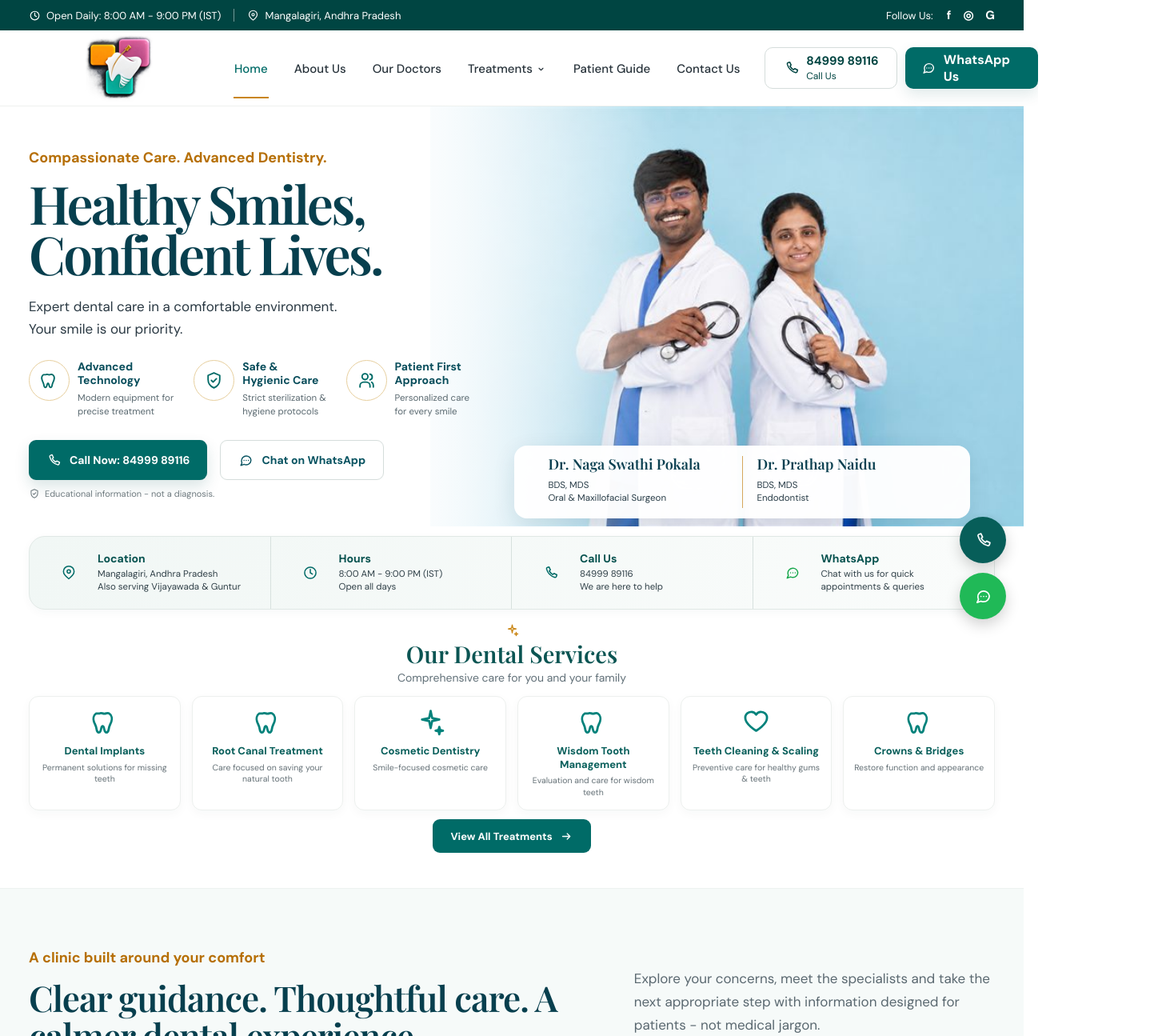
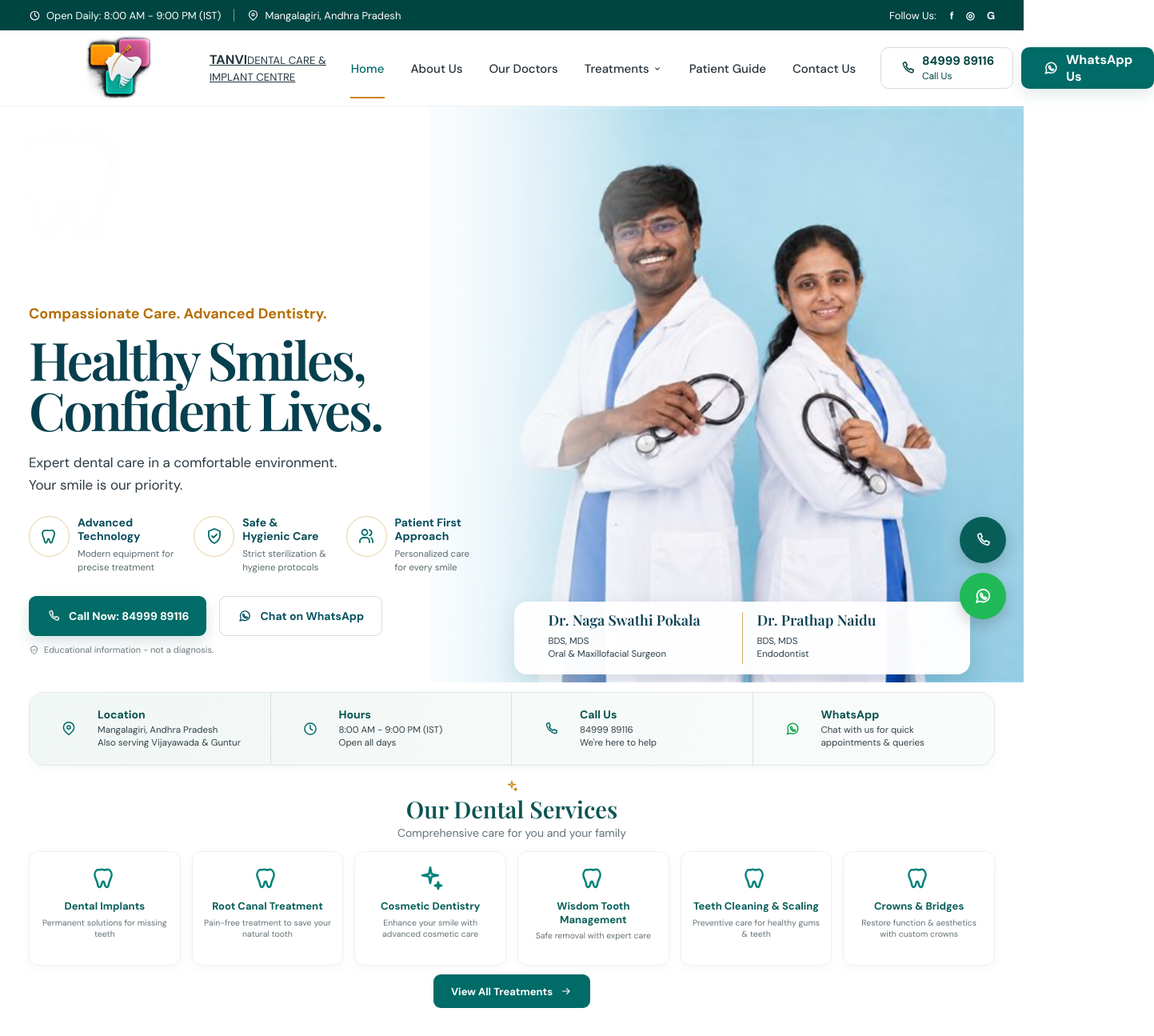
Before and after one commit to Mr-Nani-dm/Tanvi-Dental-Care, a Next.js app: page / in a window 1280 px wide. Shown: the top 1295 px of the page at 80% size, 1443 px wide, since content can reach past the window. Built offline with nearby package versions, Linux system fonts and the light colour scheme.

Commit message:
Reconstruct homepage to closely match approved visual reference

```diff
--- a/src/app/page.tsx
+++ b/src/app/page.tsx
@@ -10,93 +10,66 @@ function Icon({ name, size = 20 }: { name: string; size?: number }) {
     clock: <><circle cx="12" cy="12" r="8.5" /><path d="M12 7v5l3.2 2" /></>,
     pin: <><path d="M20 10c0 5-8 11-8 11S4 15 4 10a8 8 0 1 1 16 0Z" /><circle cx="12" cy="10" r="2.5" /></>,
     phone: <path d="M6.7 3.9 9 3.2l2.1 4.4-1.7 1.7a15.2 15.2 0 0 0 5.3 5.3l1.7-1.7 4.4 2.1-.7 2.4a2 2 0 0 1-2.3 1.4A17.8 17.8 0 0 1 5.3 6.2a2 2 0 0 1 1.4-2.3Z" />,
-    message: <><path d="M20 11.5a7.5 7.5 0 0 1-7.5 7.5c-1.2 0-2.4-.3-3.4-.8L4 20l1.8-4.2a7.4 7.4 0 0 1-.8-3.3A7.5 7.5 0 0 1 12.5 5 7.5 7.5 0 0 1 20 11.5Z" /><path d="M9 12h.01M12.5 12h.01M16 12h.01" /></>,
+    whatsapp: <><path d="M20.2 11.7a7.8 7.8 0 0 1-11.5 6.8L4 20l1.6-4.5A7.8 7.8 0 1 1 20.2 11.7Z" /><path d="M9 9.3c.3-.6.6-.6.9-.6h.5c.2 0 .4.1.5.4l.7 1.6c.1.2.1.4-.1.6l-.5.6c.6 1 1.4 1.7 2.5 2.2l.7-.7c.2-.2.4-.2.6-.1l1.5.7c.3.1.4.3.3.6-.2.8-.8 1.4-1.6 1.4-1.1 0-2.7-.8-4-2-1.3-1.2-2.3-2.8-2.3-3.8 0-.3.1-.6.3-.9Z" /></>,
     chevron: <path d="m8 10 4 4 4-4" />,
     arrow: <path d="M5 12h13M13 7l5 5-5 5" />,
     shield: <><path d="M12 3 19 6v5c0 4.5-3 8.2-7 10-4-1.8-7-5.5-7-10V6l7-3Z" /><path d="m9 12 2 2 4-4" /></>,
     users: <><path d="M16 20v-1.5a4.5 4.5 0 0 0-4.5-4.5h-3A4.5 4.5 0 0 0 4 18.5V20" /><circle cx="10" cy="7.5" r="3.5" /><path d="M16 4.5a3.5 3.5 0 0 1 0 6.8M18 14.2a4.5 4.5 0 0 1 2 3.8V20" /></>,
     tooth: <path d="M8.1 5.1c1.4-.9 2.2.2 3.9.2s2.5-1.1 3.9-.2c2.2 1.4 2.5 4.4 1.8 6.5-.7 2.2-1.7 3.2-2.1 5.9-.2 1.4-.7 3-1.9 3s-1.5-1.3-2-3.5c-.2-.9-.5-1.7-1.1-1.7s-.9.8-1.1 1.7c-.5 2.2-.8 3.5-2 3.5-1.2 0-1.7-1.6-1.9-3-.4-2.7-1.4-3.7-2.1-5.9-.7-2.1-.4-5.1 1.8-6.5Z" />,
     sparkle: <><path d="m12 3 1.2 5.8L19 10l-5.8 1.2L12 17l-1.2-5.8L5 10l5.8-1.2L12 3Z" /><path d="m19 16 .6 2.4L22 19l-2.4.6L19 22l-.6-2.4L16 19l2.4-.6L19 16Z" /></>,
-    heart: <path d="M20.8 8.8c0 5.2-8.8 10.3-8.8 10.3S3.2 14 3.2 8.8A4.8 4.8 0 0 1 12 6a4.8 4.8 0 0 1 8.8 2.8Z" />,
   };
   return <svg {...common}>{paths[name] ?? paths.tooth}</svg>;
 }
 
 const services = [
   ["Dental Implants", "Permanent solutions for missing teeth", "tooth"],
-  ["Root Canal Treatment", "Care focused on saving your natural tooth", "tooth"],
-  ["Cosmetic Dentistry", "Smile-focused cosmetic care", "sparkle"],
-  ["Wisdom Tooth Management", "Evaluation and care for wisdom teeth", "tooth"],
-  ["Teeth Cleaning & Scaling", "Preventive care for healthy gums & teeth", "heart"],
-  ["Crowns & Bridges", "Restore function and appearance", "tooth"],
+  ["Root Canal Treatment", "Pain-free treatment to save your natural tooth", "tooth"],
+  ["Cosmetic Dentistry", "Enhance your smile with advanced cosmetic care", "sparkle"],
+  ["Wisdom Tooth Management", "Safe removal with expert care", "tooth"],
+  ["Teeth Cleaning & Scaling", "Preventive care for healthy gums & teeth", "tooth"],
+  ["Crowns & Bridges", "Restore function & aesthetics with custom crowns", "tooth"],
 ] as const;
 
 function Button({ href, children, variant = "primary", icon }: { href: string; children: ReactNode; variant?: "primary" | "secondary"; icon?: string }) {
-  return <a className={`btn btn-${variant}`} href={href}>{icon && <Icon name={icon} size={19} />}<span>{children}</span></a>;
+  return <a className={`btn btn-${variant}`} href={href}>{icon && <Icon name={icon} size={18} />}<span>{children}</span></a>;
 }
 
 export default function HomePage() {
   return (
     <main>
-      <div className="topbar">
-        <div className="container topbar-inner">
-          <div className="topbar-left"><span><Icon name="clock" size={15} />Open Daily: 8:00 AM - 9:00 PM (IST)</span><i /><span><Icon name="pin" size={15} />Mangalagiri, Andhra Pradesh</span></div>
-          <div className="socials"><span>Follow Us:</span><span aria-hidden="true">f</span><span aria-hidden="true">◎</span><span aria-hidden="true">G</span></div>
-        </div>
-      </div>
+      <div className="topbar"><div className="container topbar-inner"><div className="topbar-left"><span><Icon name="clock" size={15} />Open Daily: 8:00 AM - 9:00 PM (IST)</span><i /><span><Icon name="pin" size={15} />Mangalagiri, Andhra Pradesh</span></div><div className="socials"><span>Follow Us:</span><b>f</b><b>◎</b><b>G</b></div></div></div>
 
-      <header className="site-header">
-        <div className="container header-inner">
-          <a href="#home" className="brand"><img src="/images/tanvi-logo-web.png" alt="Tanvi Dental Care & Implant Centre" /></a>
-          <nav className="desktop-nav" aria-label="Primary navigation">
-            <a className="active" href="#home">Home</a><a href="#about">About Us</a><a href="#doctors">Our Doctors</a><a href="#services">Treatments <Icon name="chevron" size={15} /></a><a href="#guide">Patient Guide</a><a href="#contact">Contact Us</a>
-          </nav>
-          <div className="header-actions">
-            <a className="header-phone" href={PHONE_HREF}><Icon name="phone" size={20} /><span><strong>{PHONE}</strong><small>Call Us</small></span></a>
-            <a className="header-whatsapp" href={WHATSAPP_HREF}><Icon name="message" size={20} /><span>WhatsApp Us</span></a>
-          </div>
-          <button className="mobile-menu" type="button" aria-label="Open menu">☰</button>
-        </div>
-      </header>
+      <header className="site-header"><div className="container header-inner">
+        <a href="#home" className="brand" aria-label="Tanvi Dental Care & Implant Centre">
+          <img src="/images/tanvi-logo-web.png" alt="" />
+          <span className="brand-copy"><strong>TANVI</strong><small>DENTAL CARE &amp;<br />IMPLANT CENTRE</small></span>
+        </a>
+        <nav className="desktop-nav" aria-label="Primary navigation"><a className="active" href="#home">Home</a><a href="#about">About Us</a><a href="#doctors">Our Doctors</a><a href="#services">Treatments <Icon name="chevron" size={14} /></a><a href="#guide">Patient Guide</a><a href="#contact">Contact Us</a></nav>
+        <div className="header-actions"><a className="header-phone" href={PHONE_HREF}><Icon name="phone" size={20} /><span><strong>{PHONE}</strong><small>Call Us</small></span></a><a className="header-whatsapp" href={WHATSAPP_HREF}><Icon name="whatsapp" size={20} /><span>WhatsApp<br className="wide-break" /> Us</span></a></div>
+        <button className="mobile-menu" type="button" aria-label="Open menu">☰</button>
+      </div></header>
 
       <section className="hero" id="home">
-        <div className="hero-image-layer"><img src="/images/tanvi-doctors-web.jpg" alt="Tanvi Dental Care doctors" /></div>
+        <div className="hero-backdrop" aria-hidden="true"><div className="art-square art-orange" /><div className="art-square art-pink" /><div className="art-square art-teal" /><div className="art-tooth"><Icon name="tooth" size={190} /></div></div>
+        <div className="hero-image-layer"><img src="/images/tanvi-doctors-web.jpg" alt="Dr. Naga Swathi Pokala and Dr. Prathap Naidu" /></div>
         <div className="container hero-inner">
-          <div className="hero-copy">
-            <p className="eyebrow">Compassionate Care. Advanced Dentistry.</p>
-            <h1>Healthy Smiles,<br /><em>Confident Lives.</em></h1>
-            <p className="hero-lead">Expert dental care in a comfortable environment.<br />Your smile is our priority.</p>
-            <div className="hero-benefits">
-              <div className="benefit"><span className="benefit-icon"><Icon name="tooth" size={25} /></span><div><strong>Advanced<br />Technology</strong><small>Modern equipment for<br />precise treatment</small></div></div>
-              <div className="benefit"><span className="benefit-icon"><Icon name="shield" size={25} /></span><div><strong>Safe &amp;<br />Hygienic Care</strong><small>Strict sterilization &amp;<br />hygiene protocols</small></div></div>
-              <div className="benefit"><span className="benefit-icon"><Icon name="users" size={25} /></span><div><strong>Patient First<br />Approach</strong><small>Personalized care<br />for every smile</small></div></div>
-            </div>
-            <div className="hero-actions"><Button href={PHONE_HREF} icon="phone">Call Now: {PHONE}</Button><Button href={WHATSAPP_HREF} variant="secondary" icon="message">Chat on WhatsApp</Button></div>
-            <p className="disclaimer"><Icon name="shield" size={14} />Educational information - not a diagnosis.</p>
-          </div>
-          <div className="hero-doctor-space" aria-hidden="true" />
+          <div className="hero-copy"><p className="eyebrow">Compassionate Care. Advanced Dentistry.</p><h1>Healthy Smiles,<br /><em>Confident Lives.</em></h1><p className="hero-lead">Expert dental care in a comfortable environment.<br />Your smile is our priority.</p>
+            <div className="hero-benefits"><div className="benefit"><span className="benefit-icon"><Icon name="tooth" size={24} /></span><div><strong>Advanced<br />Technology</strong><small>Modern equipment for<br />precise treatment</small></div></div><div className="benefit"><span className="benefit-icon"><Icon name="shield" size={24} /></span><div><strong>Safe &amp;<br />Hygienic Care</strong><small>Strict sterilization &amp;<br />hygiene protocols</small></div></div><div className="benefit"><span className="benefit-icon"><Icon name="users" size={24} /></span><div><strong>Patient First<br />Approach</strong><small>Personalized care<br />for every smile</small></div></div></div>
+            <div className="hero-actions"><Button href={PHONE_HREF} icon="phone">Call Now: {PHONE}</Button><Button href={WHATSAPP_HREF} variant="secondary" icon="whatsapp">Chat on WhatsApp</Button></div><p className="disclaimer"><Icon name="shield" size={13} />Educational information - not a diagnosis.</p>
+          </div><div className="hero-doctor-space" aria-hidden="true" />
         </div>
         <div className="doctor-caption"><div><strong>Dr. Naga Swathi Pokala</strong><small>BDS, MDS<br />Oral &amp; Maxillofacial Surgeon</small></div><div><strong>Dr. Prathap Naidu</strong><small>BDS, MDS<br />Endodontist</small></div></div>
       </section>
 
-      <section className="quick-info container" aria-label="Clinic information">
-        <div><span className="info-icon"><Icon name="pin" /></span><div><strong>Location</strong><p>Mangalagiri, Andhra Pradesh<br />Also serving Vijayawada &amp; Guntur</p></div></div>
-        <div><span className="info-icon"><Icon name="clock" /></span><div><strong>Hours</strong><p>8:00 AM - 9:00 PM (IST)<br />Open all days</p></div></div>
-        <div><a href={PHONE_HREF} className="info-link"><span className="info-icon"><Icon name="phone" /></span><div><strong>Call Us</strong><p>{PHONE}<br />We are here to help</p></div></a></div>
-        <div><a href={WHATSAPP_HREF} className="info-link"><span className="info-icon whatsapp"><Icon name="message" /></span><div><strong>WhatsApp</strong><p>Chat with us for quick<br />appointments &amp; queries</p></div></a></div>
-      </section>
+      <section className="quick-info container" aria-label="Clinic information"><div><span className="info-icon"><Icon name="pin" /></span><div><strong>Location</strong><p>Mangalagiri, Andhra Pradesh<br />Also serving Vijayawada &amp; Guntur</p></div></div><div><span className="info-icon"><Icon name="clock" /></span><div><strong>Hours</strong><p>8:00 AM - 9:00 PM (IST)<br />Open all days</p></div></div><div><a href={PHONE_HREF} className="info-link"><span className="info-icon"><Icon name="phone" /></span><div><strong>Call Us</strong><p>{PHONE}<br />We're here to help</p></div></a></div><div><a href={WHATSAPP_HREF} className="info-link"><span className="info-icon whatsapp"><Icon name="whatsapp" /></span><div><strong>WhatsApp</strong><p>Chat with us for quick<br />appointments &amp; queries</p></div></a></div></section>
 
-      <section className="services container" id="services">
-        <div className="section-heading"><span className="section-mark"><Icon name="sparkle" size={17} /></span><h2>Our Dental Services</h2><p>Comprehensive care for you and your family</p></div>
-        <div className="service-grid">{services.map(([title, text, icon]) => <article className="service-item" key={title}><span className="service-icon"><Icon name={icon} size={37} /></span><h3>{title}</h3><p>{text}</p></article>)}</div>
-        <a className="view-all" href="#contact">View All Treatments <Icon name="arrow" size={17} /></a>
-      </section>
+      <section className="services container" id="services"><div className="section-heading"><span className="section-mark"><Icon name="sparkle" size={16} /></span><h2>Our Dental Services</h2><p>Comprehensive care for you and your family</p></div><div className="service-grid">{services.map(([title, text, icon]) => <article className="service-item" key={title}><span className="service-icon"><Icon name={icon} size={34} /></span><h3>{title}</h3><p>{text}</p></article>)}</div><a className="view-all" href="#contact">View All Treatments <Icon name="arrow" size={16} /></a></section>
 
       <section className="about-section" id="about"><div className="container about-inner"><div><p className="eyebrow">A clinic built around your comfort</p><h2>Clear guidance. Thoughtful care. A calmer dental experience.</h2></div><p>Explore your concerns, meet the specialists and take the next appropriate step with information designed for patients - not medical jargon.</p></div></section>
       <section className="guide-section" id="guide"><div className="container"><p className="eyebrow">Patient Guide</p><h2>Understand first. Ask questions. Then decide.</h2><div className="journey"><span>Patient concern</span><b>→</b><span>Understanding</span><b>→</b><span>Trust</span><b>→</b><span>Questions</span><b>→</b><span>Consultation</span></div></div></section>
-      <section className="contact-section" id="contact"><div className="container contact-inner"><div><p className="eyebrow">Take the next step</p><h2>Have a dental question?</h2><p>Call or WhatsApp the clinic to ask a question or enquire about a consultation.</p></div><div className="contact-actions"><Button href={PHONE_HREF} icon="phone">Call {PHONE}</Button><Button href={WHATSAPP_HREF} variant="secondary" icon="message">WhatsApp the Clinic</Button></div></div></section>
-      <footer className="footer"><div className="container footer-inner"><img src="/images/tanvi-logo-web.png" alt="Tanvi Dental Care & Implant Centre" /><p>Tanvi Dental Care &amp; Implant Centre - Mangalagiri, Andhra Pradesh</p></div></footer>
-      <div className="floating-actions" aria-label="Quick contact"><a href={PHONE_HREF} aria-label="Call Tanvi Dental Care"><Icon name="phone" size={23} /></a><a href={WHATSAPP_HREF} aria-label="WhatsApp Tanvi Dental Care"><Icon name="message" size={23} /></a></div>
+      <section className="contact-section" id="contact"><div className="container contact-inner"><div><p className="eyebrow">Take the next step</p><h2>Have a dental question?</h2><p>Call or WhatsApp the clinic to ask a question or enquire about a consultation.</p></div><div className="contact-actions"><Button href={PHONE_HREF} icon="phone">Call {PHONE}</Button><Button href={WHATSAPP_HREF} variant="secondary" icon="whatsapp">WhatsApp the Clinic</Button></div></div></section>
+      <footer className="footer"><div className="container footer-inner"><div className="footer-brand"><img src="/images/tanvi-logo-web.png" alt="" /><span><strong>TANVI</strong><small>DENTAL CARE &amp;<br />IMPLANT CENTRE</small></span></div><p>Tanvi Dental Care &amp; Implant Centre - Mangalagiri, Andhra Pradesh</p></div></footer>
+      <div className="floating-actions" aria-label="Quick contact"><a href={PHONE_HREF} aria-label="Call Tanvi Dental Care"><Icon name="phone" size={22} /></a><a href={WHATSAPP_HREF} aria-label="WhatsApp Tanvi Dental Care"><Icon name="whatsapp" size={24} /></a></div>
     </main>
   );
 }
```
